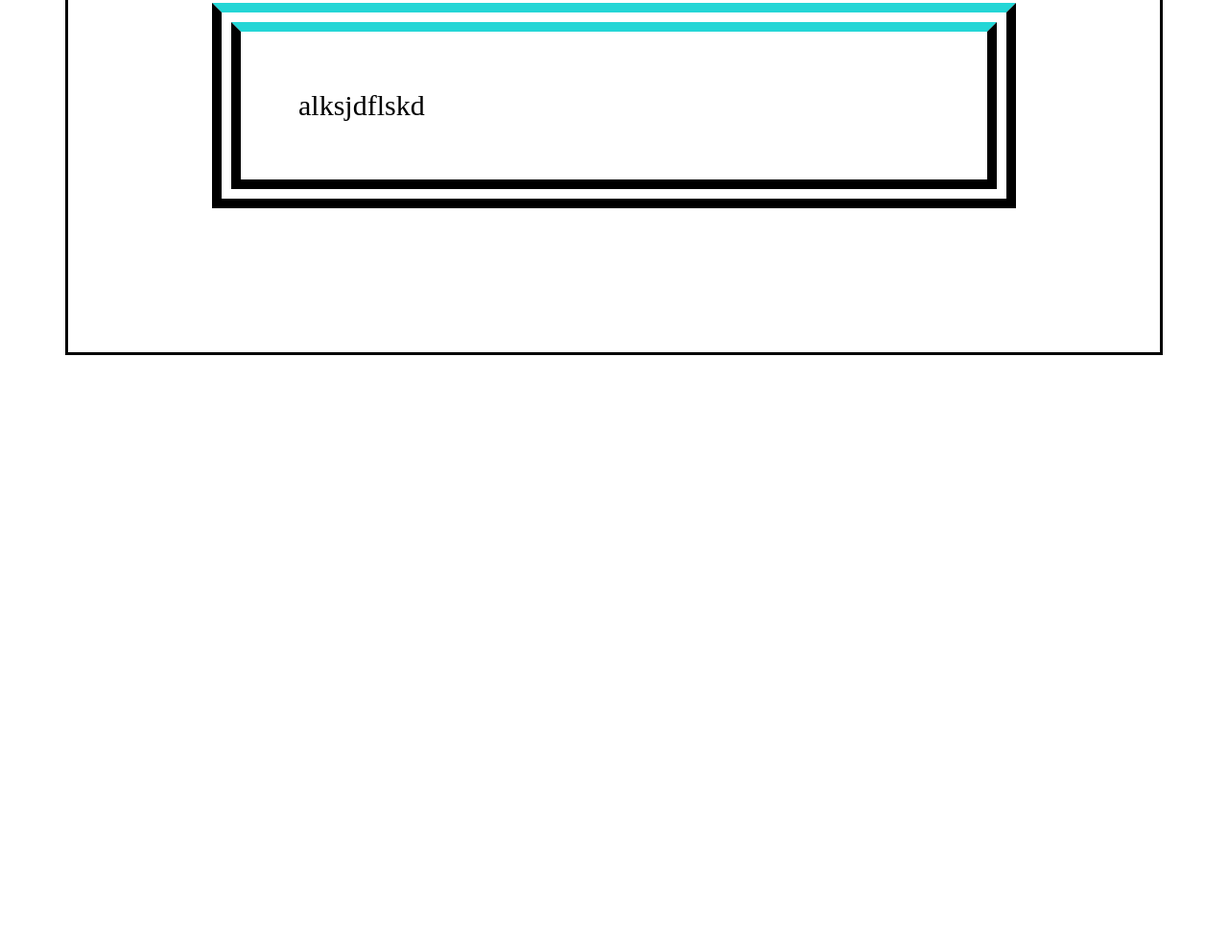
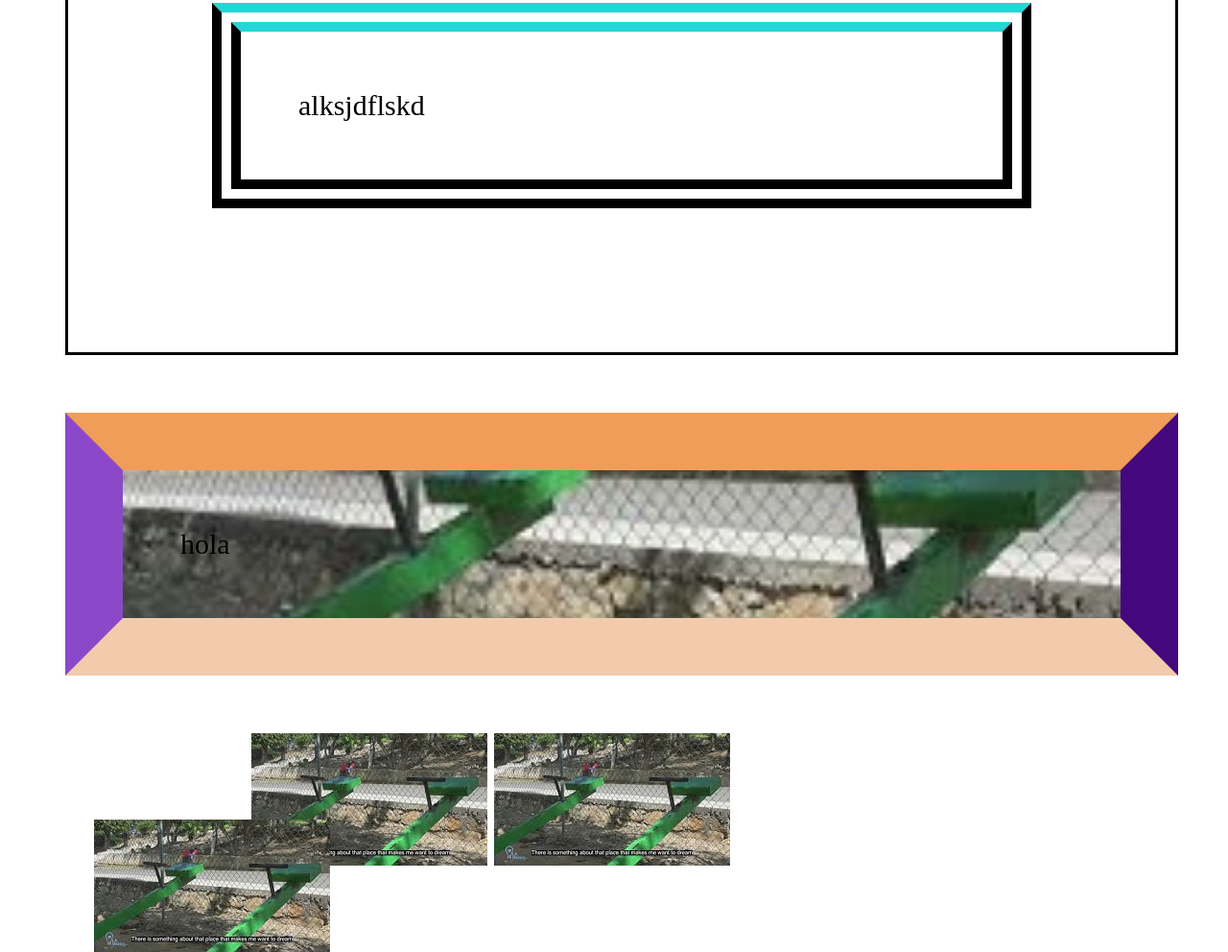
Before and after one commit to teresagorbea/Clase3, a plain HTML site: page index.html in a window 1280 px wide. Shown: the part 1894-2886 px from the top of the page at 96% size. Before the commit the page ends 2324 px from the top, so only its background shows below. Drawn offline with Linux system fonts and the light colour scheme.

Commit message:
background

```diff
--- a/css/index.css
+++ b/css/index.css
@@ -17,6 +17,11 @@
 
 body{
     font-size: 20px;
+    background-image: url(imagenes/hqdefault-7.jpg);
+    background-repeat: no-repeat;
+    background-position: 30% 50%;
+    width: 100%;
+    background-attachment: fixed;
 }
 
 section{
@@ -54,3 +59,22 @@ section{
     border-width: 1em;
     border-top-color: #24d6d6;
 }
+.imagenfondo{
+    margin: 2em;
+    padding: 2em;
+    border-style: solid;
+    border-width: 2em;
+    border-top-color: #f09d59;
+    border-bottom-color: #f1cbab;
+    border-left-color: #8b49c9;
+    border-right-color: #44077e;
+    background-image: url("imagenes/hqdefault-3.jpg");
+    background-repeat: no-repeat;
+    background-position: center ;
+    background-size: cover;
+}
+.img1{
+position: relative;
+top: 3em;
+left: 3em;
+}
--- a/index.html
+++ b/index.html
@@ -24,5 +24,17 @@
             <p class="anchodeborde">alksjdflskd</p>
         </div>
     </section>
+    <section>
+        <div>
+            <p class="imagenfondo">hola</p>
+        </div>
+    </section>
+    <section>
+        <div>
+            <img class="img1" src="imagenes/hqdefault-3.jpg">
+            <img src="imagenes/hqdefault-3.jpg">
+            <img src="imagenes/hqdefault-3.jpg">
+        </div>
+    </section>
 </body>
 </html>
```
Also changed, not shown: css/imagenes/hqdefault-3.jpg (added), css/imagenes/hqdefault-7.jpg (added), imagenes/hqdefault-3.jpg (added), imagenes/hqdefault-7.jpg (added), 2 other files.
